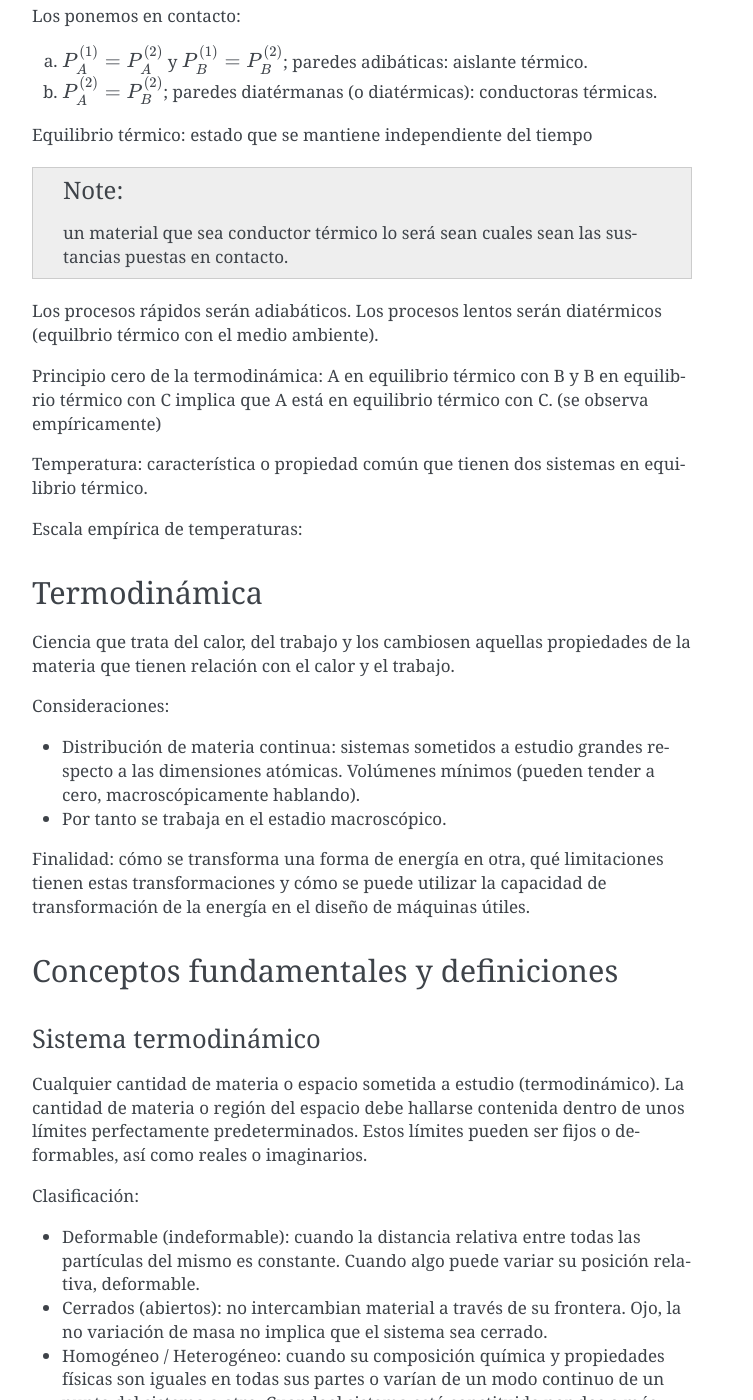
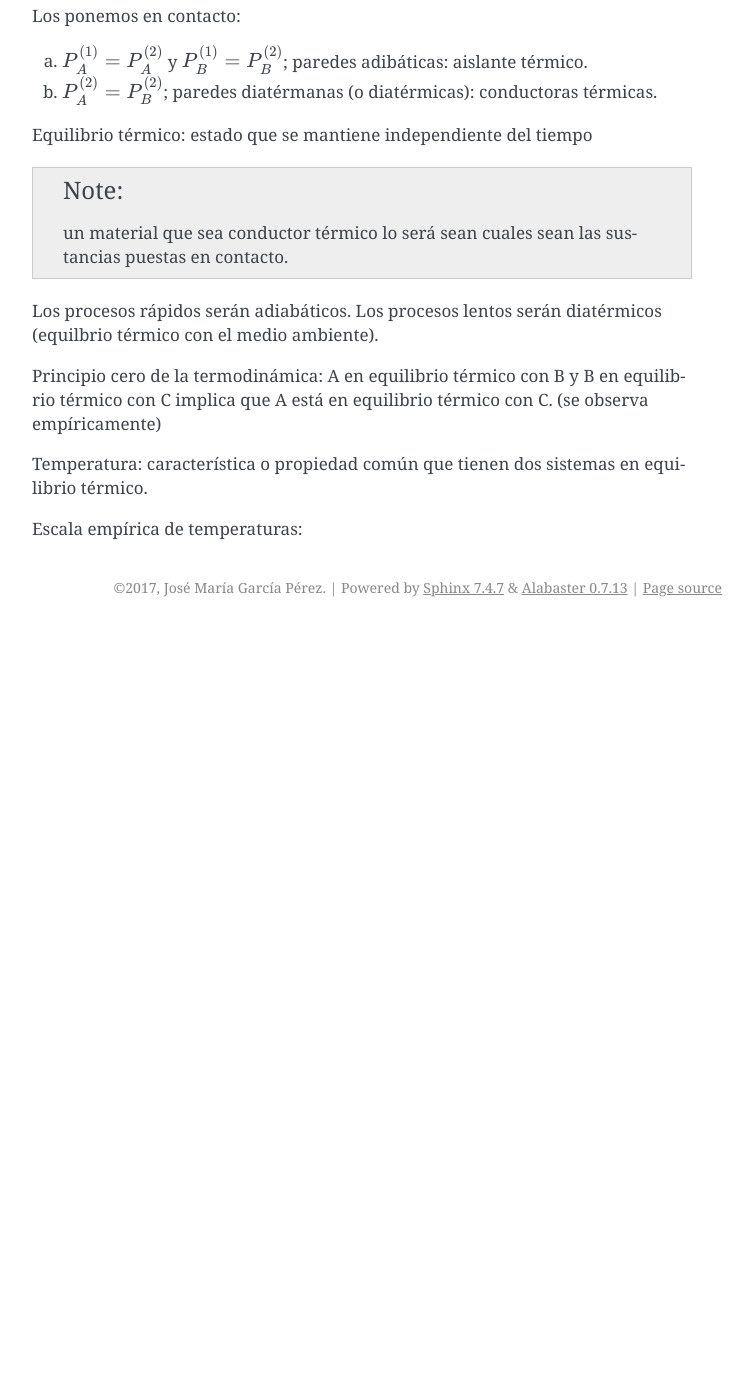
Before and after one commit to mantielero/termodinamica, a Sphinx documentation site: the page built from source/primer_principio.rst, in a window 1280 px wide and 1400 px high, scrolled down 3539 px. Shown: the whole window, without its empty margins (388-1141 px from the left). Built offline with Sphinx 7.4.7, drawn with Linux system fonts in a browser that asks for light colours; after the commit the page ends 4166 px from its top, so only the background shows below that; some of the changed text lies outside the part shown.

Commit message:
Limpieza

```diff
--- a/source/primer_principio.rst
+++ b/source/primer_principio.rst
@@ -147,48 +147,3 @@ Principio cero de la termodinámica: A en equilibrio térmico con B y B en equil
 Temperatura: característica o propiedad común que tienen dos sistemas en equilibrio térmico.
 
 Escala empírica de temperaturas:
-
-Termodinámica
---------------
-
-Ciencia que trata del calor, del trabajo y los cambiosen aquellas propiedades de la materia que tienen relación con el calor y el trabajo.
-
-Consideraciones:
-
-- Distribución de materia continua: sistemas sometidos a estudio grandes respecto a las dimensiones atómicas. Volúmenes mínimos (pueden tender a cero, macroscópicamente hablando).
-- Por tanto se trabaja en el estadio macroscópico.
-
-Finalidad: cómo se transforma una forma de energía en otra, qué limitaciones tienen estas transformaciones y cómo se puede utilizar la capacidad de transformación de la energía en el diseño de máquinas útiles.
-
-Conceptos fundamentales y definiciones
---------------------------------------
-
-Sistema termodinámico
-^^^^^^^^^^^^^^^^^^^^^
-
-Cualquier cantidad de materia o espacio sometida a estudio (termodinámico). La cantidad de materia o región del espacio debe hallarse contenida dentro de unos límites perfectamente predeterminados. Estos límites pueden ser fijos o deformables, así como reales o imaginarios.
-
-Clasificación:
-
-- Deformable (indeformable): cuando la distancia relativa entre todas las partículas del mismo es constante. Cuando algo puede variar su posición relativa, deformable.
-- Cerrados (abiertos): no intercambian material a través de su frontera. Ojo, la no variación de masa no implica que el sistema sea cerrado.
-- Homogéneo / Heterogéneo: cuando su composición química y propiedades físicas son iguales en todas sus partes o varían de un modo continuo de un punto del sistema a otro. Cuandoel sistema está constituido por dos o más partes homogéneas distintas, se denomina heterogéneo. A cada sistema homogéneo de un sistema heterogéneo se le denomina fase.
-- Aislado: no interaccionan con el exterior ni másica ni energéticamente.
-- Sistema cerrado o masa de control: determinada cantidad de materia.
-- Sistema abierto o volumen de control: región del espacio dentro de un límite predeterminado . El límite del volumen de control (que puede ser móvil) se denomina superficie de control.
-- Medio ambiente o exterior o alrededores: lo que está fuera de los límies del sistema.
-
-.. note::
-
-   Determinar y clasificar el sistema es esencial. No hay ninguna regla para elegir el sistema. Este se elegirá intuitivamente.
-
-.. note::
-
-   Al proceder al estudio de un sistema, casi siempre se idealizará el conjunto. Se obtendrá un resultado aproximado al real. Así pues, el comportamiento real y el teórico podrían no coincidir. Esto implica que el modelo teórico estudiado es inadecuado.
-
-
-
-
-
-Propiedades, estados, procesos y equilibrio
--------------------------------------------
```
